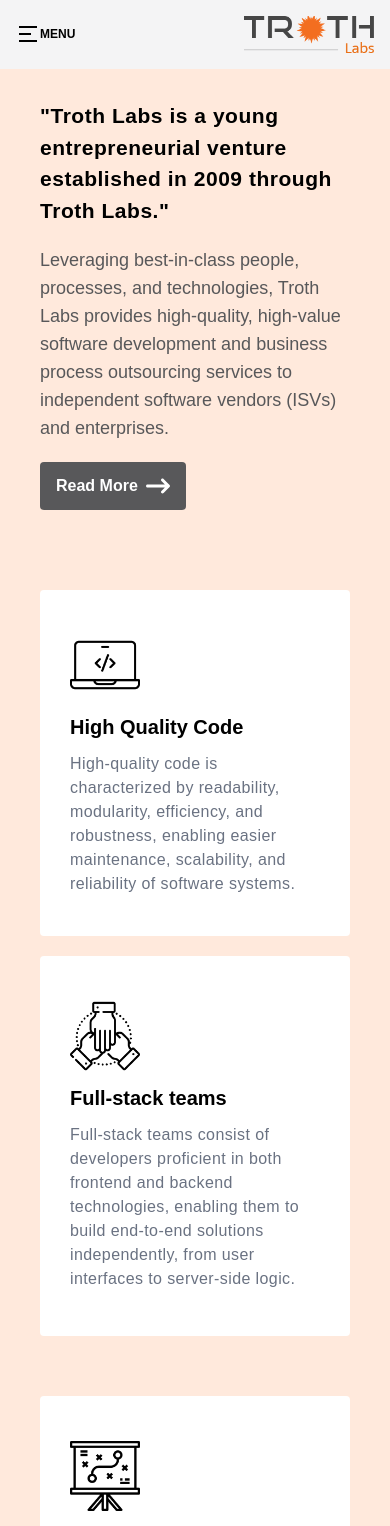
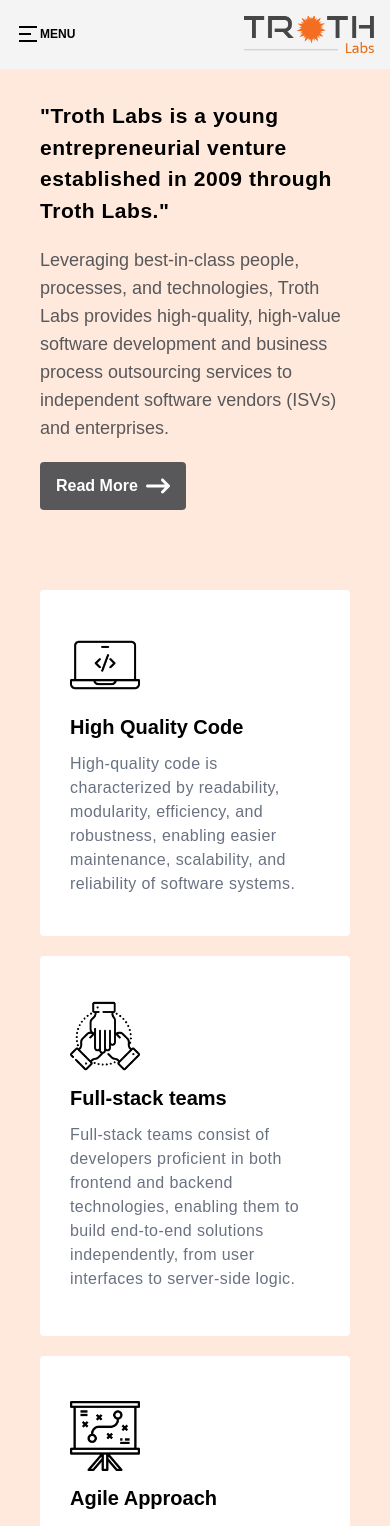
Before and after one commit to khush-kalariya/Troth-Labs, a React (Vite) app: page / in a window 390 px wide. Shown: the top 1526 px of the page. Built offline with nearby package versions, Linux system fonts and the light colour scheme.

Commit message:
fifth commit

```diff
--- a/src/Components/Hero.jsx
+++ b/src/Components/Hero.jsx
@@ -48,7 +48,7 @@
         initial={{ opacity: 0, x: 50 }}
         animate={{ opacity: 1, x: 0 }}
         transition={{ duration: 0.8, delay: 0.2 }}
-        className="xl:w-[50%] lg:w-[60%] lg:gap-6 xl:gap-10 lg:px-8 xl:px-10 flex gap-10 w-full px-10 pb-10 flex-col md:flex-row lg:mr-10 mr-20 mb-10"
+        className="xl:w-[50%] lg:w-[60%] lg:gap-6 xl:gap-10 lg:px-8 xl:px-10 flex gap-0 md:gap-10 w-full px-10 pb-10 flex-col md:flex-row lg:mr-10 mr-20 mb-10"
       >
         {/* Left column cards */}
         <div className="flex flex-col gap-[20px] mt-20">
```
